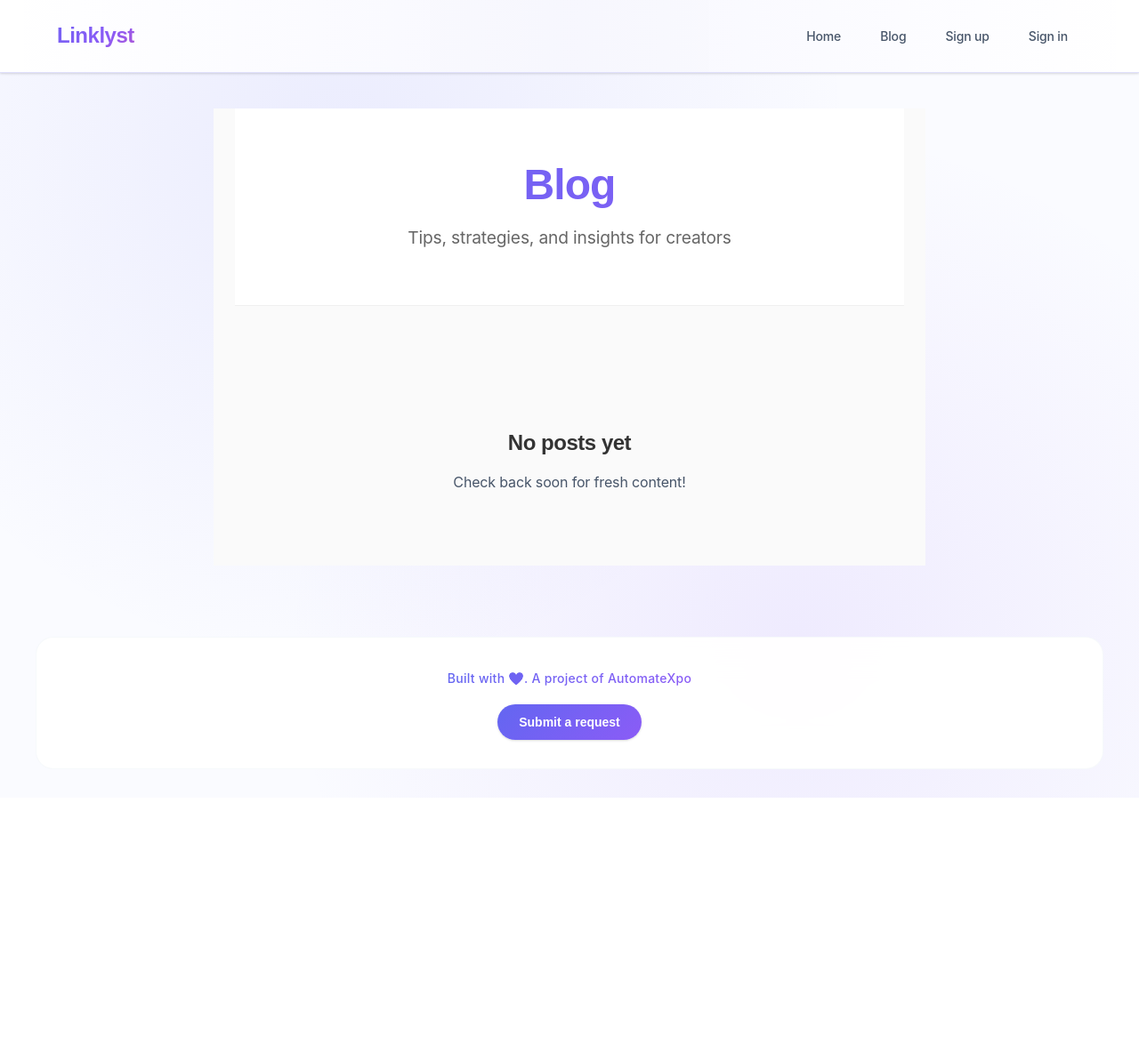
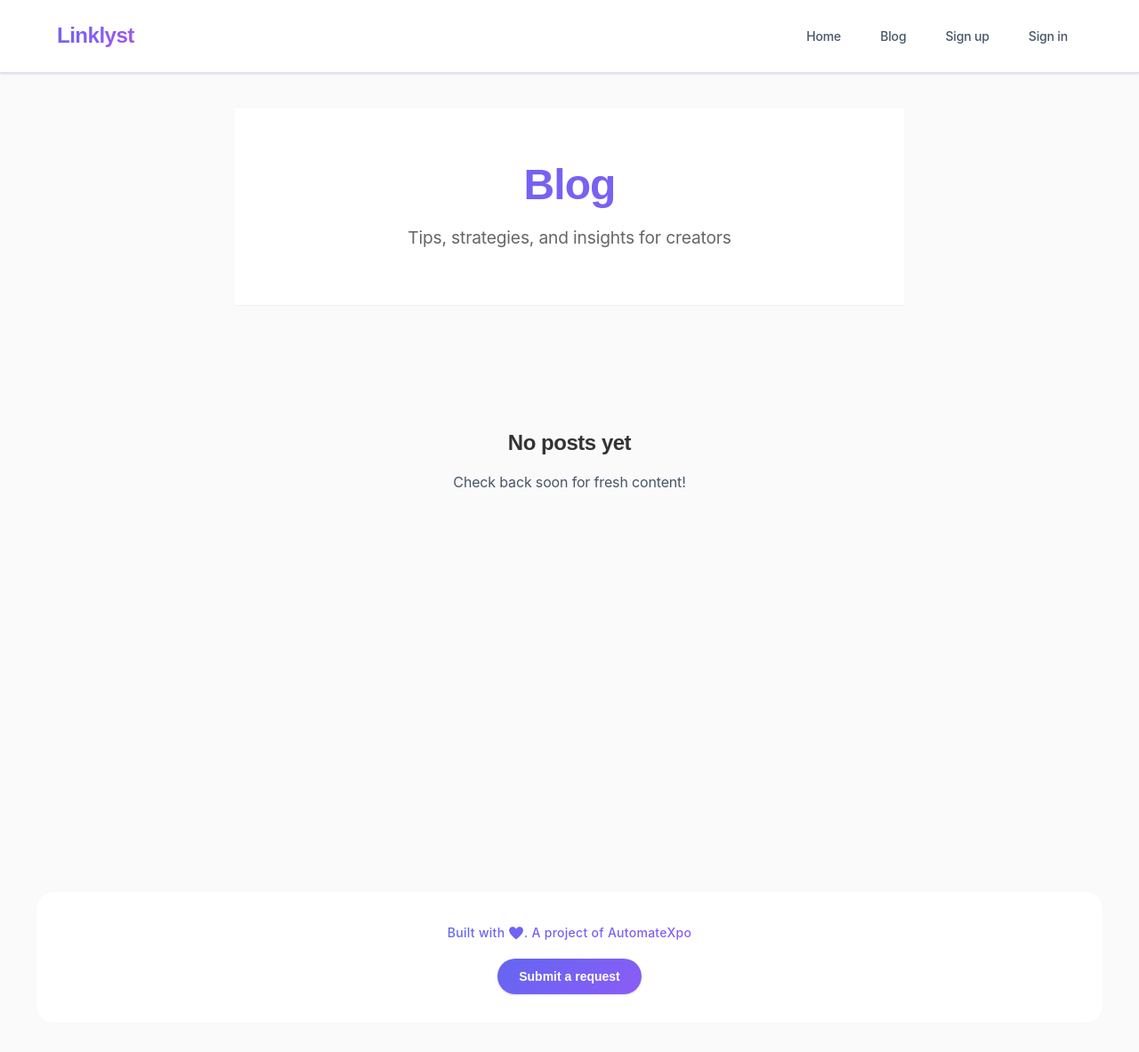
Before and after one commit to automatexpos/linklyst, a Flask app: page /blog in a window 1280 px wide. Shown: the whole page at 89% size. Before the commit the page ends 897 px from the top, so only its background shows below. Run offline with Flask 3, Linux system fonts and the light colour scheme; data that the repository does not hold is empty; parts of the project's set-up code (start-up, migrations or seed data) failed here and were passed over.

Commit message:
Fix blog CSS styling issues for Vercel deployment - Override body background with blog-specific styling - Add blog-page-wrapper to force clean background - Fix CSS conflicts between main styles and blog styles

```diff
--- a/static/blog.css
+++ b/static/blog.css
@@ -1,4 +1,35 @@
-/* Modern, Minimal Blog Design */
+/* Modern, Minimal Blog Design - Force override all styles */
+
+/* Override body background specifically when blog container exists */
+html:has(.blog-container) body,
+body:has(.blog-container) {
+    background: #fafafa !important;
+    background-image: none !important;
+}
+
+/* Fallback for older browsers */
+.blog-page-wrapper {
+    background: #fafafa !important;
+    background-image: none !important;
+    min-height: 100vh !important;
+}
+
+/* Override the main container background when blog is present */
+main:has(.blog-page-wrapper) {
+    background: #fafafa !important;
+    background-image: none !important;
+}
+
+/* Style the topbar for blog pages */
+.topbar:has(~ main .blog-page-wrapper) {
+    background: rgba(255, 255, 255, 0.9) !important;
+    backdrop-filter: blur(10px) !important;
+}
+
+.topbar:has(~ main .blog-page-wrapper)::before {
+    display: none !important;
+}
+
 .blog-container * {
     box-sizing: border-box;
 }
@@ -7,11 +38,13 @@
     font-family: -apple-system, BlinkMacSystemFont, 'Segoe UI', 'Roboto', sans-serif !important;
     line-height: 1.6 !important;
     color: #1a1a1a !important;
-    background: #fafafa !important;
+    background: transparent !important;
     margin: 0;
     max-width: 800px;
     margin: 0 auto;
     padding: 0 24px;
+    position: relative !important;
+    min-height: 100vh !important;
 }
 
 /* Header */
--- a/templates/blog/index.html
+++ b/templates/blog/index.html
@@ -11,6 +11,7 @@
 {% endblock %}
 
 {% block content %}
+<div class="blog-page-wrapper">
 <div class="blog-container">
     <!-- Header -->
     <header class="blog-header">
@@ -87,4 +88,5 @@
         {% endif %}
     </section>
 </div>
+</div>
 {% endblock %}
--- a/templates/blog/post.html
+++ b/templates/blog/post.html
@@ -20,6 +20,7 @@
 {% endblock %}
 
 {% block content %}
+<div class="blog-page-wrapper">
 <nav class="post-nav">
     <div class="nav-content">
         <a href="/blog" class="back-link">← Back to Blog</a>
@@ -86,4 +87,5 @@
     </section>
     {% endif %}
 </div>
+</div>
 {% endblock %}
```
